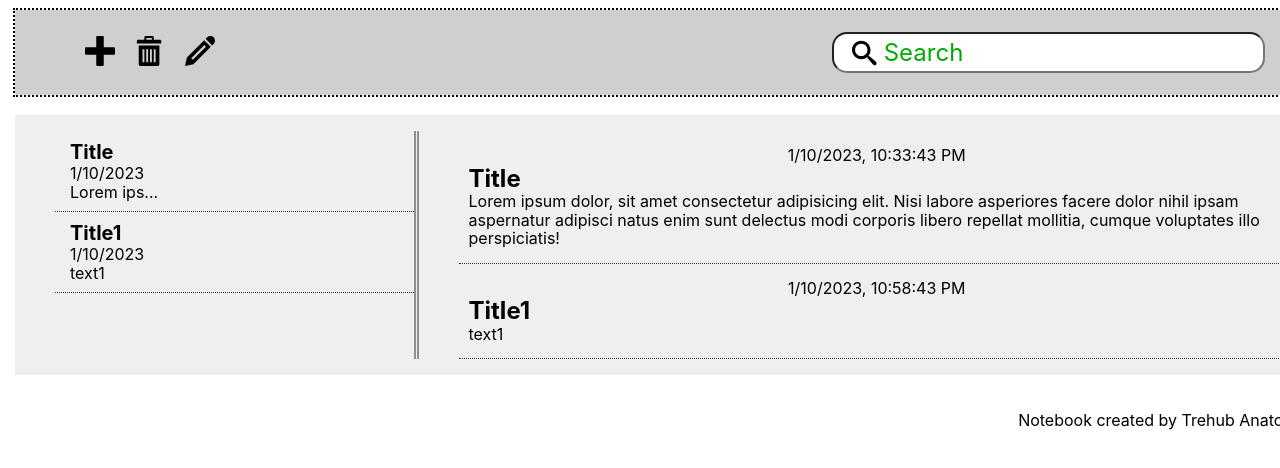
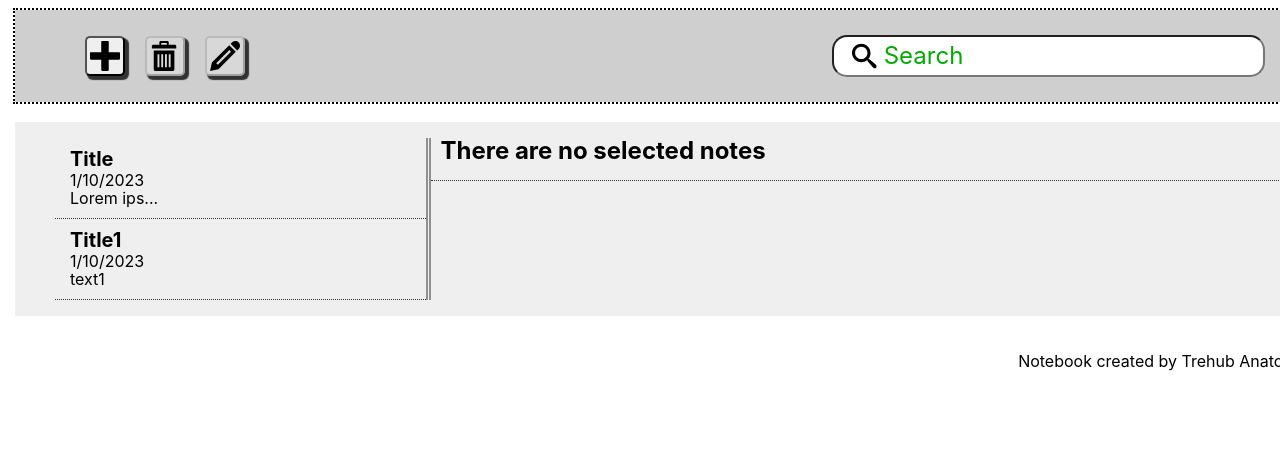
Before and after one commit to anatoliitrehub/simple-notebook, a React (Create React App) app: page / in a window 1280 px wide. Shown: the top 468 px of the page. Built offline with nearby package versions, Linux system fonts and the light colour scheme.

Commit message:
add delete, edit, button cancel form, resolve modal edit

```diff
--- a/src/App.js
+++ b/src/App.js
@@ -26,12 +26,13 @@ const initNotes = [
 function App() {
   const [notes, setNotes] = useState(initNotes);
   const [filter, setFilter] = useState("");
+  const [selected, setSelected] = useState("");
   const [modalOpen, setModalOpen] = useState(false);
   const [title, setTitle] = useState("");
   const [content, setContent] = useState("");
   const [formInput, setFormInput] = useState({
     title: "",
-    content: "",
+    text: "",
   });
   const newNote = () => {
     setNotes([
@@ -39,20 +40,52 @@ function App() {
       {
         date: Date.now(),
         title: "New note",
-        content: "",
+        text: "No text",
       },
     ]);
   };
-  const editNote = () => {};
-  const deleteNote = () => {};
+  const deleteNote = () => {
+    // console.log("delete", selected);
+    if (window.confirm("delete?")) {
+      // <Modal>
+      //   <p>Delete this note?</p>
+      //   <button>Delete</button>
+      //   <button>Cancel</button>
+      // </Modal>;
+
+      setNotes(notes.filter((item) => item.date !== selected));
+      setSelected("");
+    }
+  };
+  const editNote = () => {
+    console.log("edit", selected);
+    notes.forEach((item) => {
+      if (item.date === selected) {
+        setTitle(() => item.title);
+        setContent(() => item.text);
+      }
+    });
+
+    setModalOpen(true);
+  };
 
   const filterNote = (filterWord) => {
     setFilter(filterWord);
   };
 
+  const currentActive = (date) => {
+    setSelected(date);
+  };
+
   const handlerForm = (ev) => {
     ev.preventDefault();
     setFormInput({ title, content });
+    notes.forEach((item) => {
+      if (item.date === selected) {
+        item.title = title;
+        item.text = content;
+      }
+    });
     setTitle("");
     setContent("");
     setModalOpen(false);
@@ -61,16 +94,33 @@ function App() {
 
   const handlerInput = (ev) => {
     ev.preventDefault();
-    console.log(formInput);
+    // console.log(formInput);
     const { name, value } = ev.target;
     name === "title" ? setTitle(value) : setContent(value);
     // setFormInput({ [name]: value });
   };
 
+  const handlerCancelForm = () => {
+    setFormInput("");
+
+    setTitle("");
+    setContent("");
+    setModalOpen(false);
+  };
+
   return (
     <>
       <NotesContext.Provider
-        value={{ notes, filter, newNote, editNote, deleteNote, filterNote }}
+        value={{
+          notes,
+          filter,
+          selected,
+          currentActive,
+          newNote,
+          editNote,
+          deleteNote,
+          filterNote,
+        }}
       >
         <header>
           <div className="container">
@@ -95,20 +145,33 @@ function App() {
         </footer>
         {modalOpen && (
           <Modal>
-            <form onSubmit={handlerForm}>
+            <form onSubmit={handlerForm} className="editForm">
+              <label for="edittitle">Title:</label>
               <input
+                id="edittitle"
                 type="text"
                 name="title"
                 placeholder="Title"
                 onChange={handlerInput}
+                value={title}
+                required
               ></input>
-              <input
-                type="text"
+              <label for="edittext">Note text:</label>
+
+              <textarea
+                id="edittext"
                 name="content"
+                rows="4"
+                cols="50"
                 placeholder="Note content"
                 onChange={handlerInput}
-              ></input>
-              <button type="submit">Apply</button>
+                value={content}
+                required
+              ></textarea>
+              <div>
+                <button type="submit">Apply</button>
+                <button onClick={() => handlerCancelForm()}>Cancel</button>
+              </div>
             </form>
           </Modal>
         )}
--- a/src/App.scss
+++ b/src/App.scss
@@ -43,3 +43,12 @@ width:100%;
   outline: 2px dotted #000000;
 
 }
+
+.editForm{
+  width: 100%;
+  display: flex;
+  flex-direction: column;
+  justify-content: center;
+  align-items: center;
+  // background-color: #cfcfcf;
+}
--- a/src/components/ListItem/ListItem.js
+++ b/src/components/ListItem/ListItem.js
@@ -5,11 +5,11 @@ const ListItem = ({ note }) => {
   const dateNote = date ? new Date(date).toLocaleString() : null;
   return (
     <>
-      <li className={st.list}>
+      <div className={st.list}>
         <span className={st.date}>{dateNote}</span>
         <span className={st.title}>{title}</span>
         <span>{text}</span>
-      </li>
+      </div>
     </>
   );
 };
--- a/src/components/Modal/Modal.js
+++ b/src/components/Modal/Modal.js
@@ -1,4 +1,4 @@
-const styles = {
+const styleBack = {
   backgroundColor: "#333333",
   opacity: "0.5",
   position: "absolute",
@@ -10,12 +10,23 @@ const styles = {
   height: "100%",
 };
 
+const styleChild = {
+  backgroundColor: "#cfcfcf",
+  opacity: "1",
+  position: "absolute",
+  transform: "translate(50%,-50%)",
+  width: "50%",
+  height: "50%",
+  display: "flex",
+  alignItems: "center",
+  borderRadius: "10px",
+};
+
 export const Modal = ({ children }) => {
   return (
     <>
-      <div style={styles}>
-        <div>{children}</div>
-      </div>
+      <div style={styleBack}></div>
+      <div style={styleChild}>{children}</div>
     </>
   );
 };
--- a/src/components/Sidebar/Sidebar.js
+++ b/src/components/Sidebar/Sidebar.js
@@ -4,25 +4,39 @@ import { NotesContext } from "../../Context/Context";
 import { useContext } from "react";
 
 const Sidebar = () => {
-  const { newNote } = useContext(NotesContext);
+  const { selected, newNote, deleteNote, editNote } = useContext(NotesContext);
   return (
     <>
       {/* <div className={st.title}>Sidebar</div> */}
       <ul className={st.list}>
-        <li onClick={() => newNote()}>
+        <li>
+          <button className={st.button} onClick={() => newNote()}>
             <svg className={st.icon}>
               <use href={`${icons}#icon-plus`}></use>
             </svg>
+          </button>
         </li>
         <li>
+          <button
+            className={st.button}
+            onClick={() => deleteNote()}
+            disabled={Boolean(!selected)}
+          >
             <svg className={st.icon}>
               <use href={`${icons}#icon-bin`}></use>
             </svg>
+          </button>
         </li>
         <li>
+          <button
+            className={st.button}
+            onClick={() => editNote()}
+            disabled={Boolean(!selected)}
+          >
             <svg className={st.icon}>
               <use href={`${icons}#icon-pencil`}></use>
             </svg>
+          </button>
         </li>
       </ul>
     </>
--- a/src/components/Sidebar/Sidebar.module.scss
+++ b/src/components/Sidebar/Sidebar.module.scss
@@ -11,11 +11,33 @@
 .icon{
     width: 30px;
     height: 30px;
-    fill: #000000;
+    fill: inherit;
     transition: fill 200ms linear;
 }
 
-.icon:hover, .icon:focus{
-    fill:#ffffff;
+
+
+.button{
+    fill: #000000;
+    display: flex;
+    justify-content: center;
+    align-items: center;
+    padding: 3px;
+    box-shadow: 3px 3px 1px 1px #333333;
+    border-radius: 5px;
+    transition: fill 100ms linear, transform 200ms linear, box-shadow 200ms linear;
+    ;
+
+}
+
+.button:hover{
+    fill:#573cf0;
     cursor: pointer;
+    box-shadow: 4px 6px 4px 3px #777777;
+transform: scale(1.1);
 }
+
+.button:active{
+    fill:#FF0000;
+    background-color: gold;
+}
--- a/src/components/Workspace/Workspace.js
+++ b/src/components/Workspace/Workspace.js
@@ -1,29 +1,60 @@
 import { NotesContext } from "../../Context/Context";
-import { useContext } from "react";
+import { useContext, useState } from "react";
 import ListItem from "../ListItem/ListItem";
 import st from "./Workspace.module.scss";
 
 const Workspace = () => {
-  const { notes, filter } = useContext(NotesContext);
+  const { notes, currentActive, filter } = useContext(NotesContext);
+  // const [itemStyle, setItemStyle] = useState(st.item);
   // console.log(notes);
+  const [activeNote, setActiveNote] = useState("");
   const filtered =
     notes.filter((note) => note.title.toLowerCase().includes(filter)).length > 0
       ? notes.filter((note) => note.title.toLowerCase().includes(filter))
       : [{ title: "There are no matches" }];
 
+  const activeNoteItem = filtered.find(
+    (item) => item.date === Number(activeNote)
+  ) || {
+    title: "There are no selected notes",
+  };
+
+  const activeToogle = (date) => {
+    // console.log(date);
+    // setItemStyle(st.item + " " + st.itemActive);
+
+    // filtered.forEach((item) => {
+    //   if (item.date === date) item.active = true;
+    //   else item.active = false;
+    //   console.log(item.active);
+    // });
+    // setFiltered(filtered);
+
+    // console.log(filtered);
+
+    // itemStyle = st.item + st.itemActive;
+    setActiveNote(date);
+    currentActive(date);
+  };
+
   return (
     <>
       <div className={st.wrapper}>
         <ul className={st.listNotes}>
-          {notes &&
-            notes.map((note) => {
+          {filtered &&
+            filtered.map((note) => {
               const { date, title, text } = note;
               const dateNote = date
                 ? new Date(date).toLocaleDateString()
                 : null;
+
               return (
                 <>
-                  <li key={200 * Math.random()} className={st.item}>
+                  <li
+                    key={200 * Math.random()}
+                    className={!(date === activeNote) ? st.item : st.itemActive}
+                    onClick={() => activeToogle(date)}
+                  >
                     <span className={st.title}>{title}</span>
                     <span>{dateNote}</span>
                     <span>
@@ -37,19 +68,12 @@ const Workspace = () => {
           {!notes && <li className={st.item}>There are no notes yet</li>}
         </ul>
 
-        <ul className={st.listItems}>
-          {filtered &&
-            filtered.map((note) => {
-              return (
-                <>
-                  <ListItem
-                    key={(1000 * Math.random()).toString()}
-                    note={note}
-                  />
-                </>
-              );
-            })}
-        </ul>
+        <div className={st.listItems}>
+          <ListItem
+            key={(1000 * Math.random()).toString()}
+            note={activeNoteItem}
+          />
+        </div>
       </div>
     </>
   );
--- a/src/components/Workspace/Workspace.module.scss
+++ b/src/components/Workspace/Workspace.module.scss
@@ -50,3 +50,12 @@ padding: 10px 15px;
     // }
 
 }
+
+.itemActive{
+    display: flex;
+    flex-direction: column;
+padding: 10px 15px;
+    border-bottom: 1px dotted #333333;
+color: #ffffff;
+    background-color: #909090;
+}
```
Lines whose indentation alone changed are shown as unchanged.
